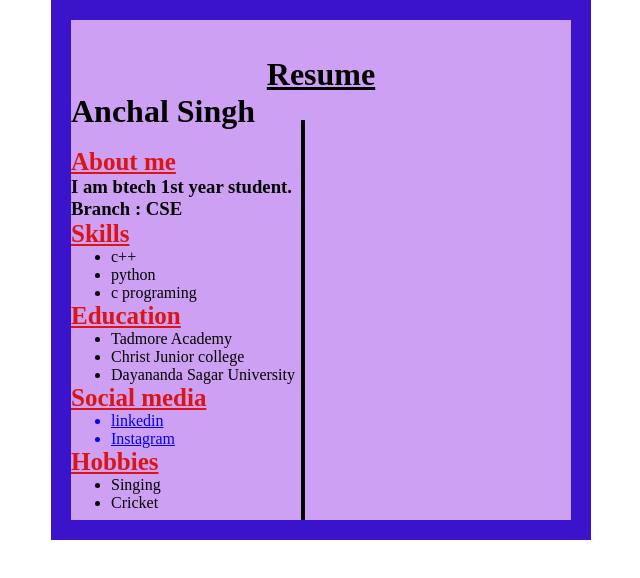
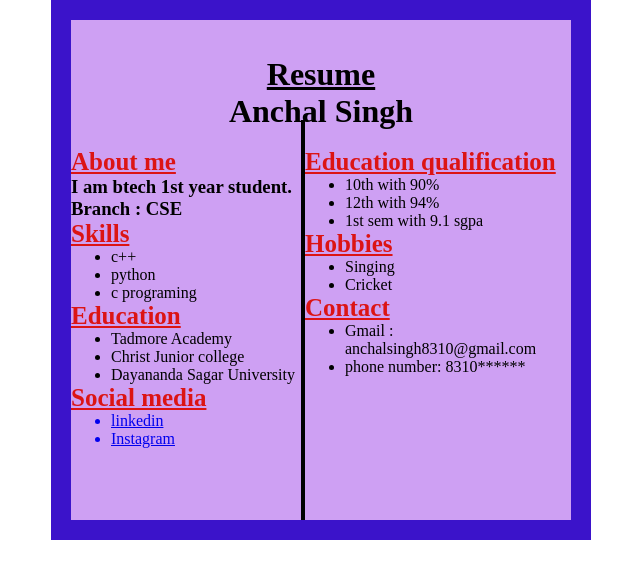
Before and after one commit to Divyanshukedia/FrontendTha_Devsnext, a plain HTML site: page day3/resume.html in a window 1280 px wide. Shown: the whole page, without its empty margins (339-979 px from the left). Drawn offline with Linux system fonts and the light colour scheme.

Commit message:
Update resume.html

```diff
--- a/day3/resume.html
+++ b/day3/resume.html
@@ -5,7 +5,7 @@
 <div class="stuff">
   <br><br>
   <h1><center><u>Resume</center></u></h1>
-  <h2>Anchal Singh</h2>
+  <h2><center>Anchal Singh</center></h2>
   <br>
   <p class="head">About me </p>
     <h3>I am btech 1st year student.<br>
@@ -28,13 +28,29 @@
     <a target="_blank" href="https://www.linkedin.com/in/anchal-singh-110b131a6/"><li>linkedin</li></a>
     <a target="_blank" href="https://www.instagram.com/_am_anchal_/"><li>Instagram</li></a>
   </ul>
-  <p class="head">Hobbies</p>
+
+</div>
+<div1>
+    <p class="head">
+    <br>Education qualification
+    <ul>
+        <li>10th with 90%</li>
+        <li>12th with 94%</li>
+        <li>1st sem with 9.1 sgpa</li>
+      </ul>
+      <p class="head">Hobbies</p>
   <ul>
     <li>Singing</li>
     <li>Cricket</li>
   </ul>
-
-</div>
+  <p class="head">Contact</p>
+  <ul>
+    <li>Gmail : <br>
+         anchalsingh8310@gmail.com</li>
+    <li>phone number: 8310******</li>
+  </ul>
+</p>
+</div1>
 </body>
-</head>
+</html></head>
   </html>
```
